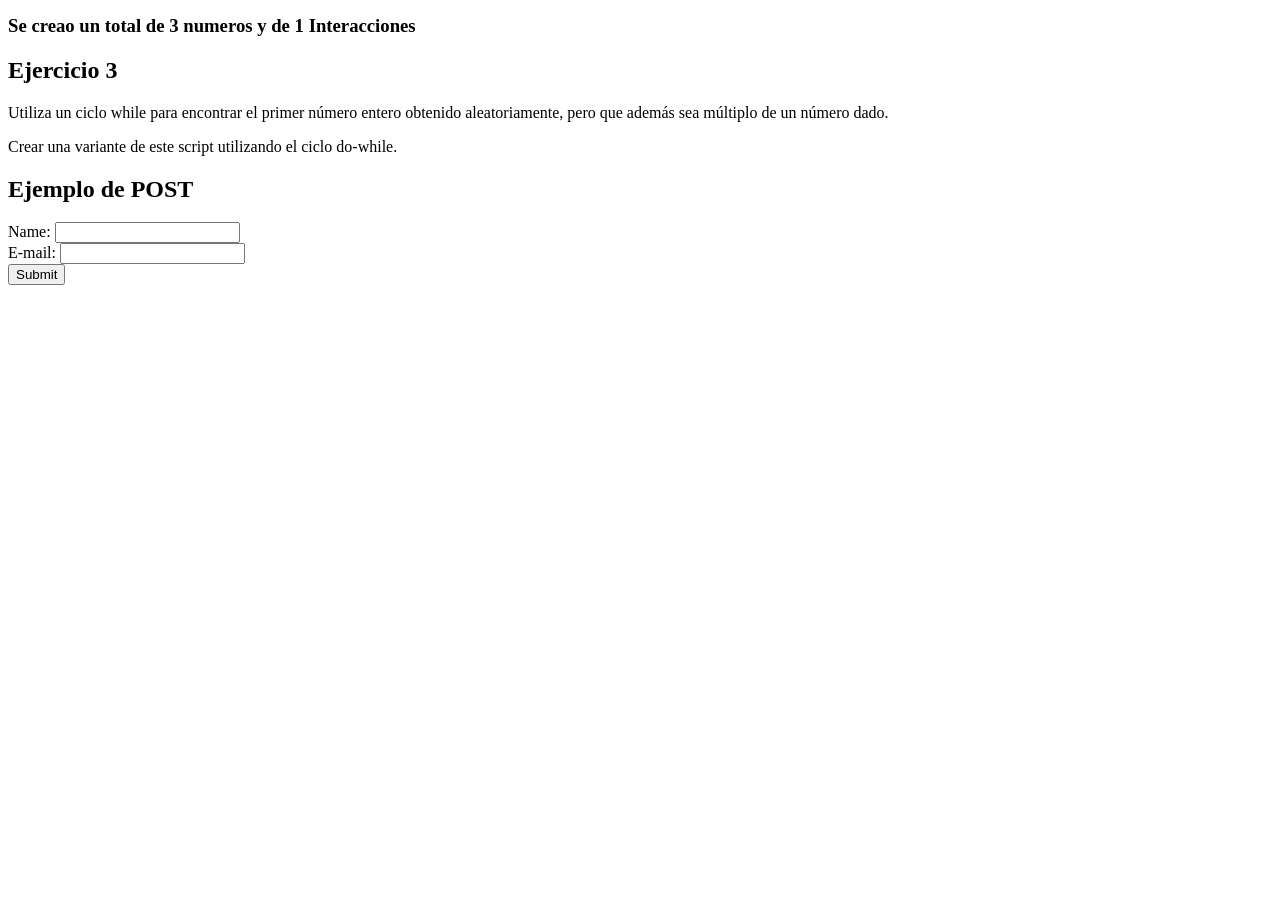
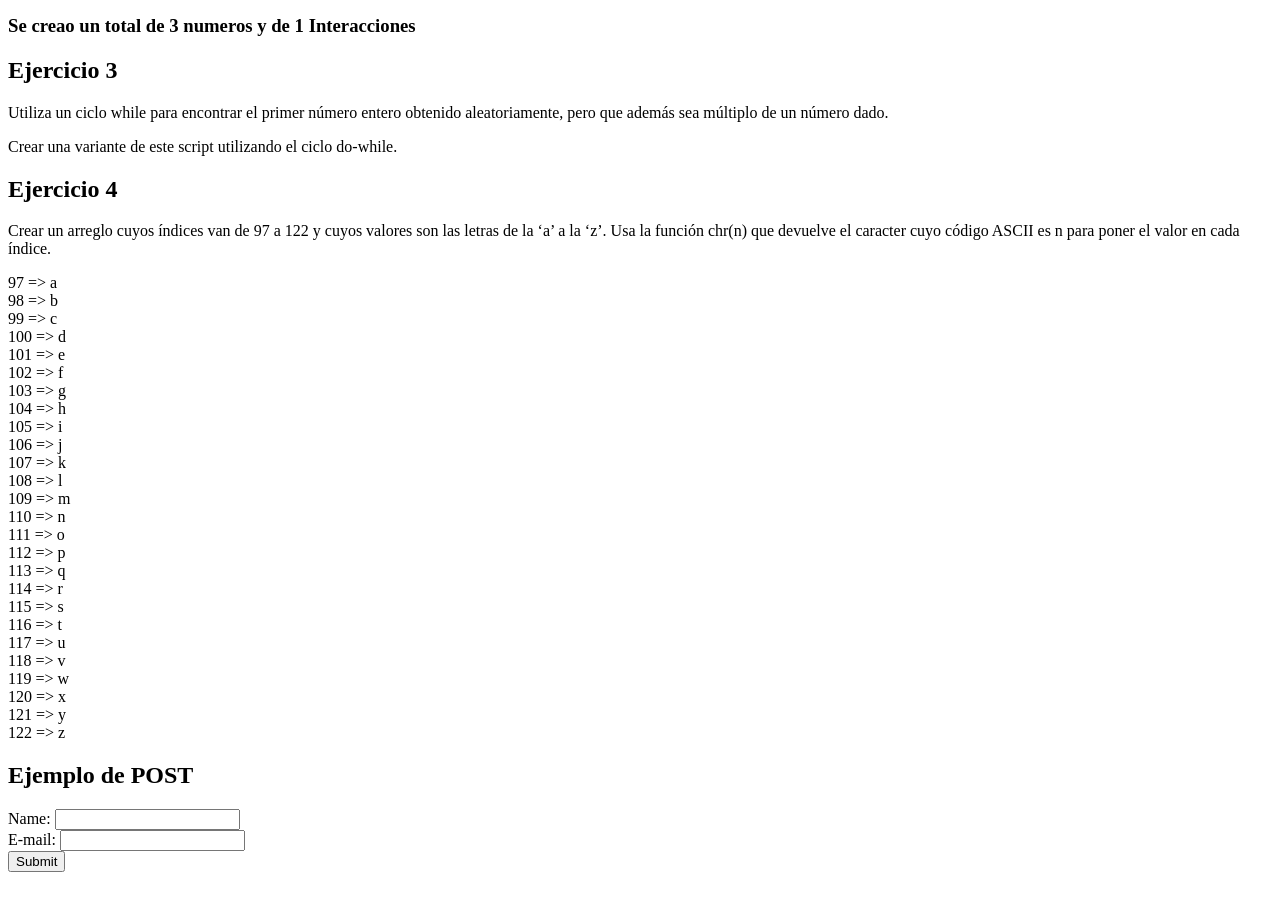
Before and after one commit to PabloIbVa/tecweb, a PHP site: page /tecweb/ in a window 1280 px wide. Shown: the part 285-1183 px from the top of the page. Before the commit the page ends 570 px from the top, so only its background shows below. Run offline with PHP 8.4, Linux system fonts and the light colour scheme.

Commit message:
Se agrego el ejercicio 4 creando un array de letras ocupando el comando chr()

```diff
--- a/practicas/p06/index.php
+++ b/practicas/p06/index.php
@@ -65,6 +65,16 @@
             numeroA2($_GET['numero3']);
         }
     ?>
+    <h2>Ejercicio 4</h2>
+    <p>
+        Crear un arreglo cuyos índices van de 97 a 122 y cuyos valores son las letras de la ‘a’
+        a la ‘z’. Usa la función chr(n) que devuelve el caracter cuyo código ASCII es n para poner
+        el valor en cada índice.
+    </p>
+    <?php
+        require_once __DIR__ . '/src/funciones.php';
+        cadena();
+    ?>
     <h2>Ejemplo de POST</h2>
     <form action="http://localhost/tecweb/practicas/p04/index.php" method="post">
         Name: <input type="text" name="name"><br>
--- a/practicas/p06/src/funciones.php
+++ b/practicas/p06/src/funciones.php
@@ -53,4 +53,14 @@
         }while($numA%$num!=0);
         echo '<h3>El primer número entero obtenido aleatoriamente, pero que además sea múltiplo de '.$num.' es: '.$numA.'</h3>';
     }
+
+    function cadena(){
+        $letras = array();
+        for ($i = 0; $i <= 25; $i++) {
+            $letras[97 + $i] = chr(97 + $i);
+        }
+        foreach($letras as $key => $value){
+            echo $key.' => '.$value.'<br>';
+        }
+    }
 ?>
```
